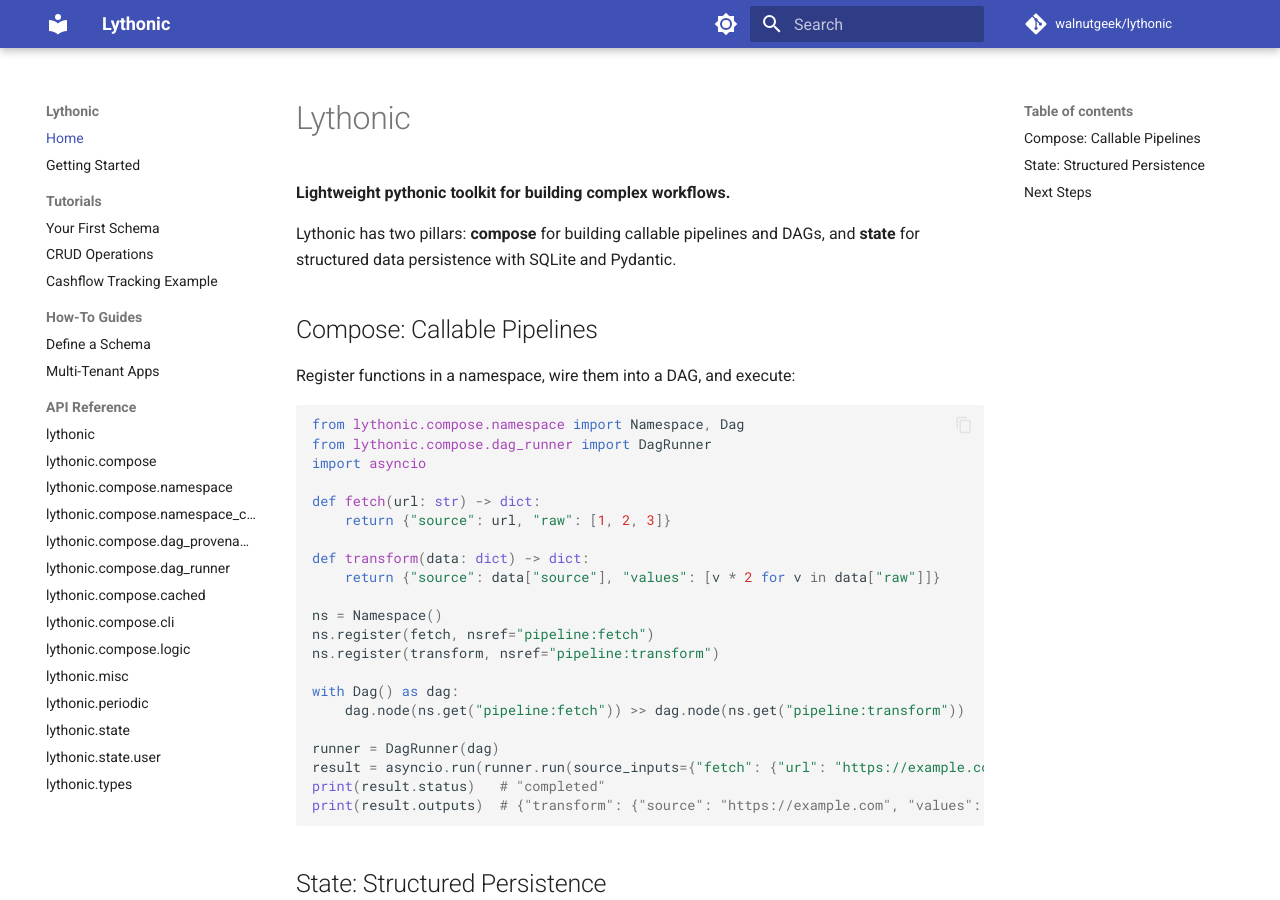
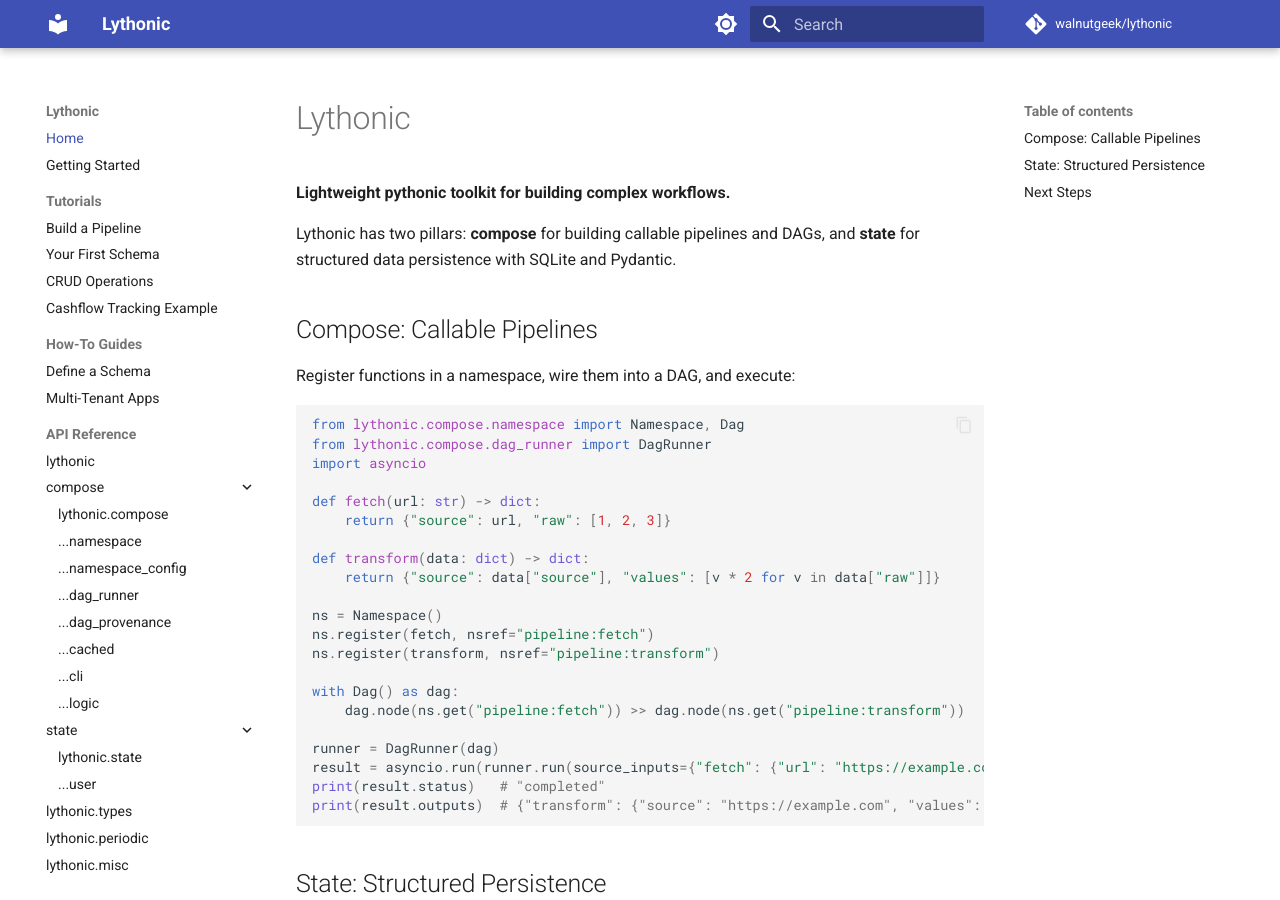
Before and after one commit to walnutgeek/lythonic, an MkDocs documentation site: the page built from docs/index.md, in a window 1280 px wide and 900 px high. Built offline with MkDocs 1.6.1 and Material for MkDocs 9.7.7, drawn with Linux system fonts in a browser that asks for light colours; comment, search, counter and statistics services are not loaded.

Commit message:
docs: update tagline and reorder nav for compose-forward framing
Co-Authored-By: Claude Opus 4.6 (1M context) <noreply@anthropic.com>

```diff
--- a/mkdocs.yml
+++ b/mkdocs.yml
@@ -1,5 +1,5 @@
 site_name: Lythonic
-site_description: Light-weight pythonic SQLite integration with Pydantic
+site_description: Lightweight pythonic toolkit for building complex workflows
 site_url: https://walnutgeek.github.io/lythonic/
 repo_url: https://github.com/walnutgeek/lythonic
 repo_name: walnutgeek/lythonic
@@ -60,6 +60,7 @@ nav:
   - Home: index.md
   - Getting Started: getting-started.md
   - Tutorials:
+      - Build a Pipeline: tutorials/compose-pipeline.md
       - Your First Schema: tutorials/first-schema.md
       - CRUD Operations: tutorials/crud-operations.md
       - Cashflow Tracking Example: tutorials/cashflow-example.md
@@ -68,16 +69,21 @@ nav:
       - Multi-Tenant Apps: how-to/multi-tenant.md
   - API Reference:
       - lythonic: reference/core.md
-      - lythonic.compose: reference/compose.md
-      - lythonic.compose.namespace: reference/compose-namespace.md
-      - lythonic.compose.namespace_config: reference/compose-namespace-config.md
-      - lythonic.compose.dag_provenance: reference/compose-dag-provenance.md
-      - lythonic.compose.dag_runner: reference/compose-dag-runner.md
-      - lythonic.compose.cached: reference/compose-cached.md
-      - lythonic.compose.cli: reference/compose-cli.md
-      - lythonic.compose.logic: reference/compose-logic.md
+      - compose:
+          - lythonic.compose: reference/compose.md
+          - "...namespace": reference/compose-namespace.md
+          - "...namespace_config": reference/compose-namespace-config.md
+          - "...dag_runner": reference/compose-dag-runner.md
+          - "...dag_provenance": reference/compose-dag-provenance.md
+          - "...cached": reference/compose-cached.md
+          - "...cli": reference/compose-cli.md
+          - "...logic": reference/compose-logic.md
+      - state:
+          - lythonic.state: reference/state.md
+          - "...user": reference/user.md
+      - lythonic.types: reference/types.md
+      - lythonic.periodic: reference/periodic.md
       - lythonic.misc: reference/misc.md
-      - lythonic.periodic: reference/periodic.md
-      - lythonic.state: reference/state.md
-      - lythonic.state.user: reference/user.md
-      - lythonic.types: reference/types.md
+  - Release Notes:
+      - v0.0.10: release_notes/v0.0.10.md
+      - v0.0.9: release_notes/v0.0.9.md
--- a/pyproject.toml
+++ b/pyproject.toml
@@ -7,7 +7,7 @@ Repository = "https://github.com/walnutgeek/lythonic"
 
 [project]
 name = "lythonic"
-description = "Light-weight pythonic db integration - powered by the best of all time: sqlite and pydantic"
+description = "Lightweight pythonic toolkit for building complex workflows"
 authors = [
     { name="Walnut Geek", email="wg@walnutgeek.com" },
 ]
```
